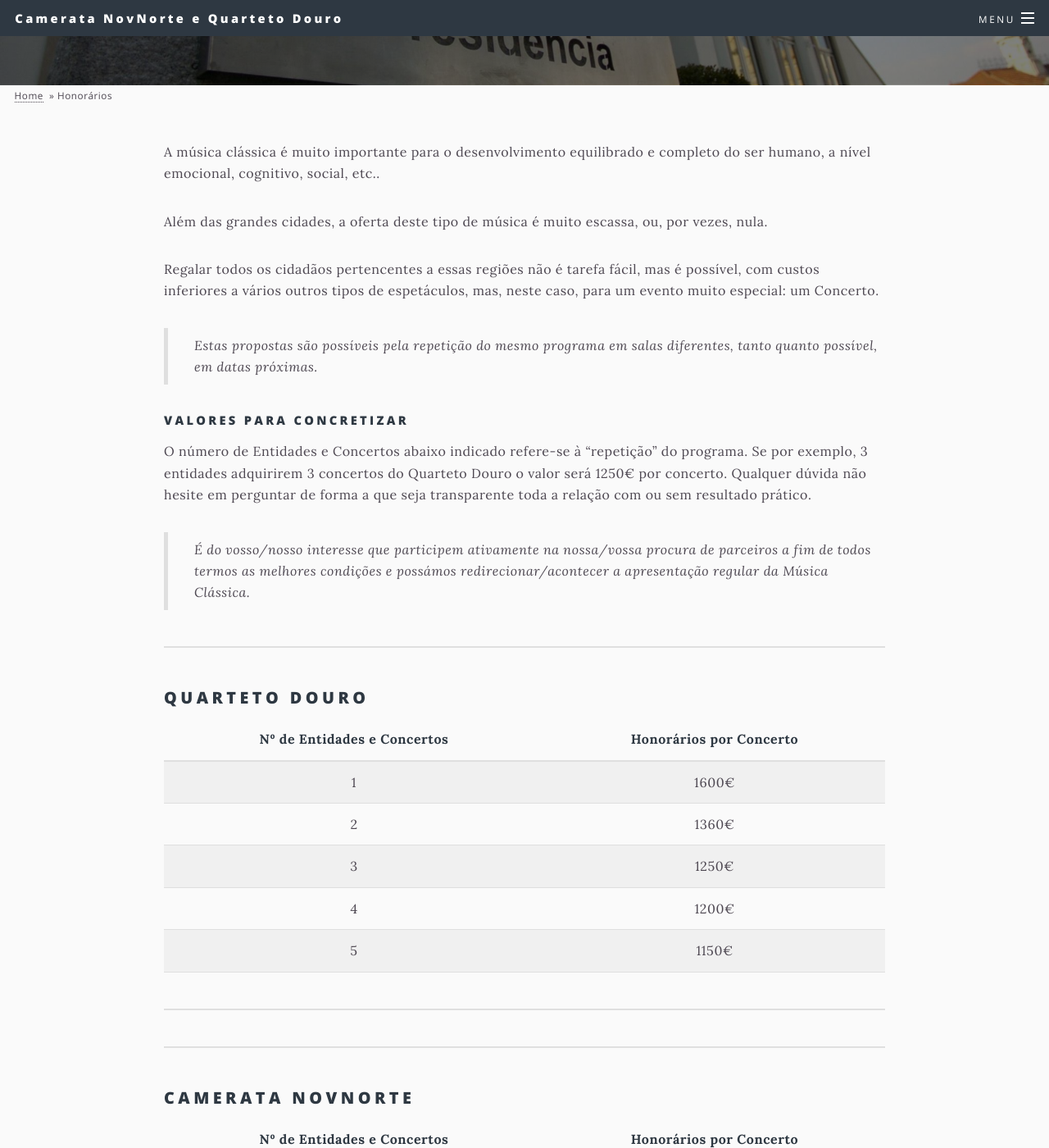
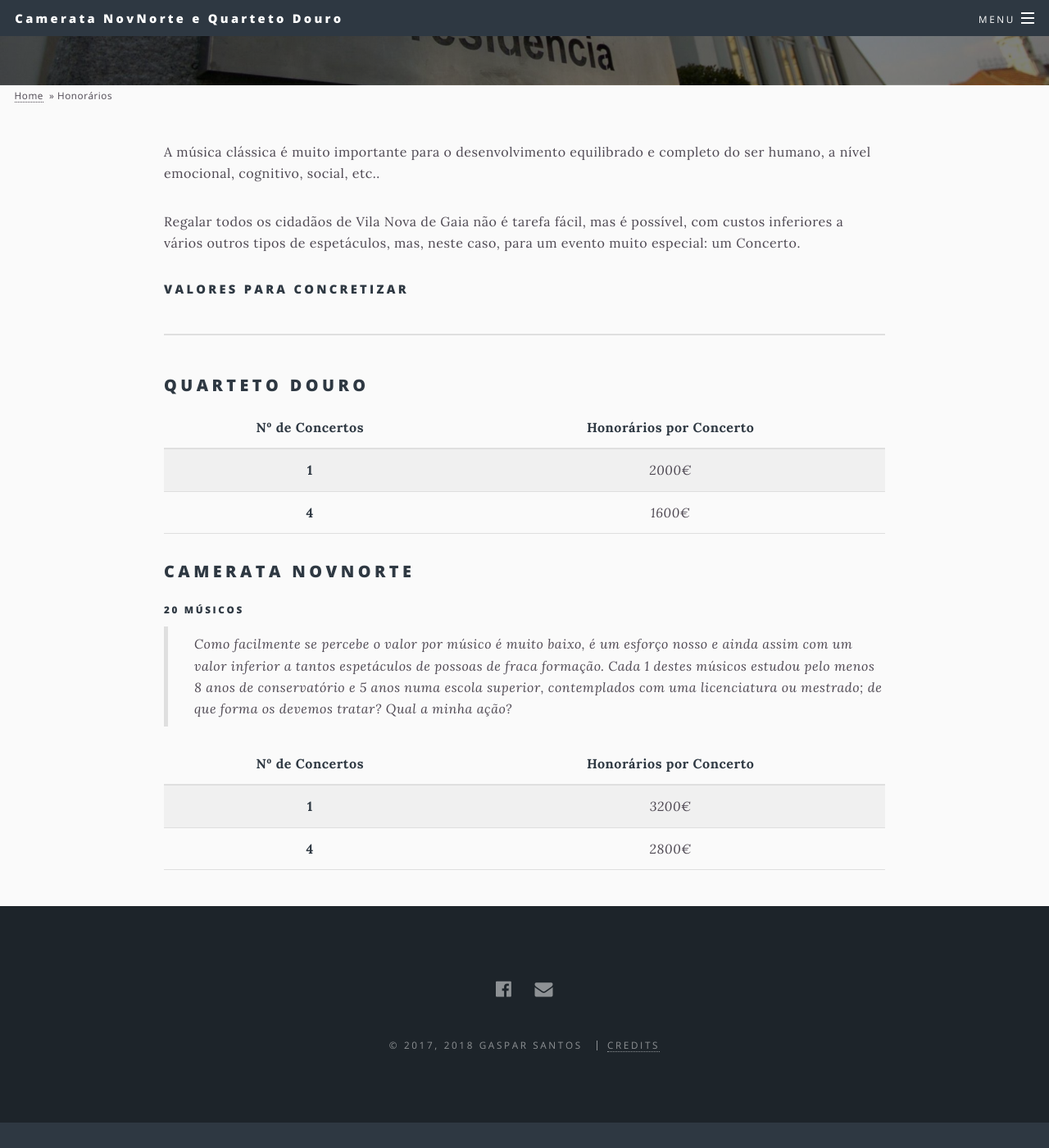
Before and after one commit to ArchGalileu/cmg, a Jekyll site: the page built from _pages/custo.md, in a window 1280 px wide and 1400 px high, scrolled down 257 px. Shown: the whole window at 82% size. Built offline with Jekyll 4.4.1, drawn with Linux system fonts in a browser that asks for light colours; after the commit the page ends 1626 px from its top, so only the background shows below that; some of the changed text lies outside the part shown.

Commit message:
retificação

```diff
--- a/_pages/custo.md
+++ b/_pages/custo.md
@@ -12,40 +12,26 @@ image: custo.jpeg
 
 A música clássica é muito importante para o desenvolvimento equilibrado e completo do ser humano, a nível emocional, cognitivo, social, etc..
 
-Além das grandes cidades, a oferta deste tipo de música é muito escassa, ou, por vezes, nula.
-
-Regalar todos os cidadãos pertencentes a essas regiões não é tarefa fácil, mas é possível, com custos inferiores a vários outros tipos de espetáculos, mas, neste caso, para um evento muito especial: um Concerto.
-
->Estas propostas são possíveis pela repetição do mesmo programa em salas diferentes, tanto quanto possível, em datas próximas.
+Regalar todos os cidadãos de Vila Nova de Gaia não é tarefa fácil, mas é possível, com custos inferiores a vários outros tipos de espetáculos, mas, neste caso, para um evento muito especial: um Concerto.
 
 #### Valores para concretizar
-O número de Entidades e Concertos abaixo indicado refere-se à "repetição" do programa.
-Se por exemplo, 3 entidades adquirirem 3 concertos do Quarteto Douro o valor será 1250€ por concerto.
-Qualquer dúvida não hesite em perguntar de forma a que seja transparente toda a relação com ou sem resultado prático.
-
->É do vosso/nosso interesse que participem ativamente na nossa/vossa procura de parceiros a fim de todos termos as melhores condições e possámos redirecionar/acontecer a apresentação regular da Música Clássica.
 
 ---
 
 ## Quarteto Douro
 
-|Nº de Entidades e Concertos   	|Honorários por Concerto   	|
-|:---:	            |:---:	                    |
-|1   	            |1600€   	                |
-|2   	            |1360€   	                |
-|3   	            |1250€   	                |
-|4   	            |1200€   	                |
-|5   	            |1150€   	                |
+|Nº de  Concertos  	|Honorários por Concerto   	|
+| :---:	            | :---:	                    |
+|**1**   	            |*2000€*   	                |
+|**4**   	            |*1600€*   	                |
 
----
----
 
 ## Camerata NovNorte
+##### 20 músicos
 
-|Nº de Entidades e Concertos   	|Honorários por Concerto   	|
+> Como facilmente se percebe o valor por músico é muito baixo, é um esforço nosso e ainda assim com um valor inferior a tantos espetáculos de possoas de fraca formação. *Cada 1 destes músicos estudou pelo menos 8 anos de conservatório e 5 anos numa escola superior, contemplados com uma licenciatura ou mestrado; de que forma os devemos tratar? Qual a minha ação?*
+
+|Nº de Concertos   	|Honorários por Concerto   	|
 |:---:	            |:---:	                    |
-|1   	            |3600€   	                |
-|2   	            |3000€   	                |
-|3   	            |2700€   	                |
-|4   	            |2500€   	                |
-|5   	            |2300€   	                |
+|**1**   	            |*3200€*   	                |
+|**4**   	            |*2800€*   	                |
```
Also changed, not shown: 4 other files.
